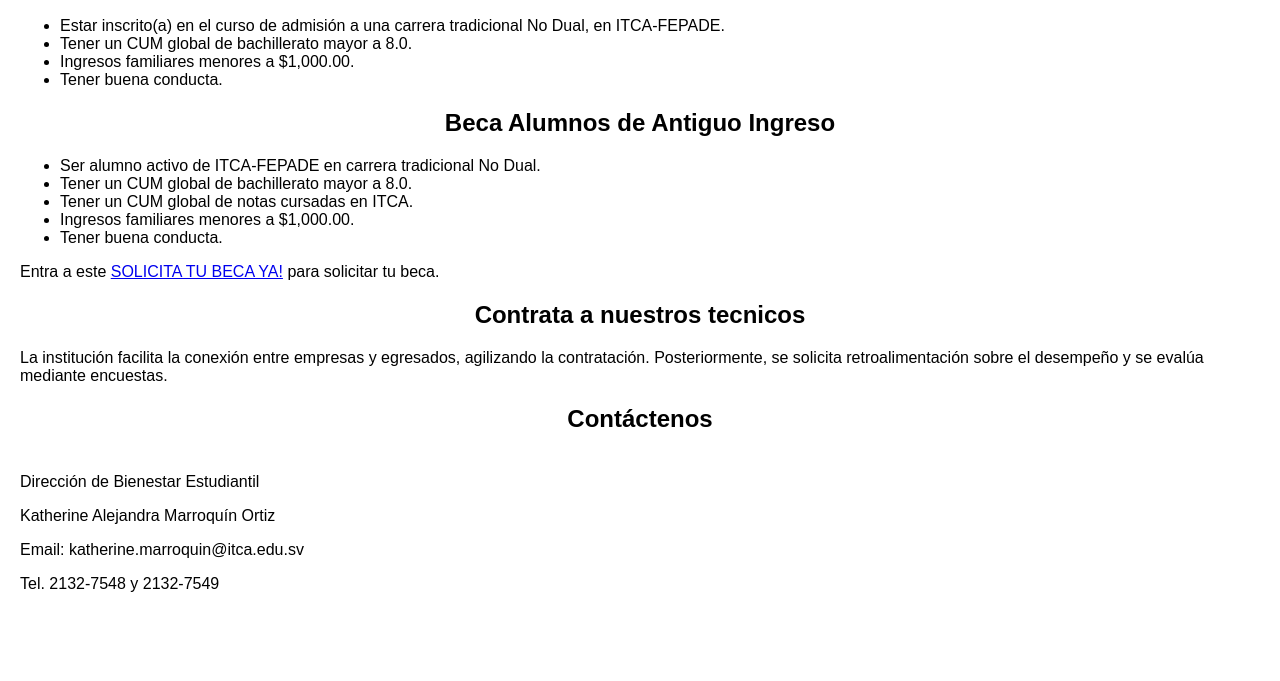
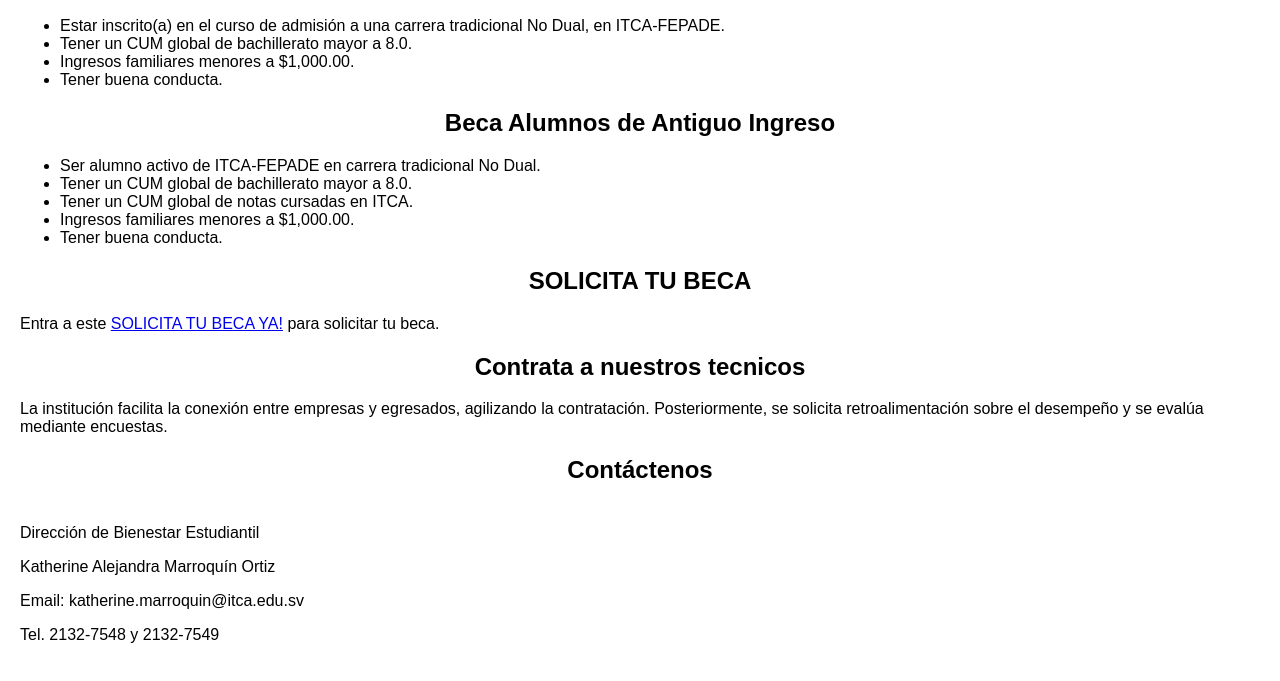
Before and after one commit to SaulDSW21B/site_training2, a plain HTML site: page index.html in a window 1280 px wide. Shown: the part 111-792 px from the top of the page. Drawn offline with Linux system fonts and the light colour scheme.

Commit message:
update 2

```diff
--- a/index.html
+++ b/index.html
@@ -42,6 +42,7 @@
             <li>Ingresos familiares menores a $1,000.00.</li>
             <li>Tener buena conducta.</li>
         </ul>
+        <h2>SOLICITA TU BECA</h2>
         <p>Entra a este <a href="https://www.itca.edu.sv/becas/">SOLICITA TU BECA YA!</a> para solicitar tu beca.</p>
     </div>
 
```
